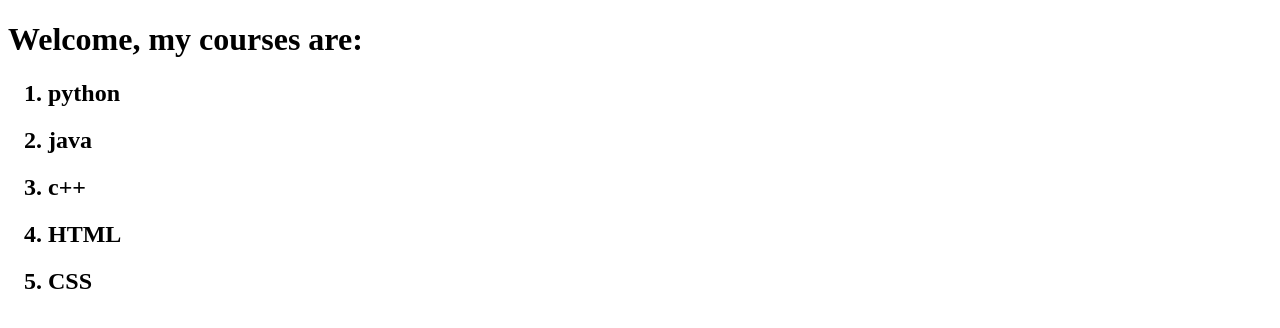
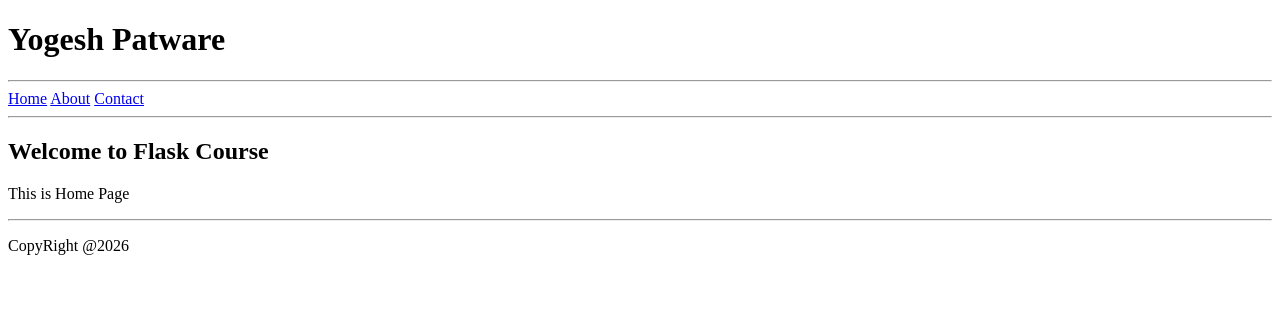
Before and after one commit to Yogeshgurjar25/flask-tutorial, a Flask app: page / in a window 1280 px wide. Shown: the top 328 px of the page. Run offline with Flask 3, Linux system fonts and the light colour scheme.

Commit message:
template inheritance

```diff
--- a/app.py
+++ b/app.py
@@ -4,9 +4,15 @@ app = Flask(__name__)
 
 @app.route("/")
 def home():
-    courses = ["python", "java", "c++", "HTML", "CSS"]
-    return render_template("index.html",
-                           courses = courses)
+    return render_template("index.html")
+
+@app.route("/about")
+def about():
+    return render_template("about.html")
+
+@app.route("/contact")
+def contact():
+    return render_template("contact.html")
 
 if __name__ == "__main__":
     app.run(debug=True)
--- /dev/null
+++ b/templates/about.html
@@ -0,0 +1,4 @@
+{% extends "base.html" %}
+{% block content %}
+<h2>About Page</h2>
+{% endblock %}
--- /dev/null
+++ b/templates/base.html
@@ -0,0 +1,26 @@
+<!DOCTYPE html>
+<html lang="en">
+<head>
+    <title>Flask Course</title>
+</head>
+<body>
+    <header>
+        <h1>Yogesh Patware</h1>
+    <hr>
+    <nav>
+        <a href="/">Home</a>
+        <a href="/about">About</a>
+        <a href="/contact">Contact</a>
+    </nav>
+    <hr>
+    </header>
+
+    {% block content%}
+
+    {% endblock %}
+    <hr>
+    <footer>
+        <p>CopyRight @2026</p>
+    </footer>
+</body>
+</html>
--- /dev/null
+++ b/templates/contact.html
@@ -0,0 +1,4 @@
+{% extends "base.html" %}
+{% block content %}
+<h2>Contact-us Page</h2>
+{% endblock %}
--- a/templates/index.html
+++ b/templates/index.html
@@ -1,19 +1,5 @@
-<!DOCTYPE html>
-<html lang="en">
-<head>
-    <title>Document</title>
-</head>
-<body>
-    <h1>Welcome, my courses are: </h1>
-    <ol>
-    {% for course in courses%}
-    <h2>
-    <li>
-    {{course}}
-    </li>
-    </h2>
-    {% endfor %}
-    </ol>
-</body>
-
-</html>
+{% extends "base.html" %}
+{% block content %}
+<h2>Welcome to Flask Course</h2>
+<p>This is Home Page</p>
+{% endblock %}
```
